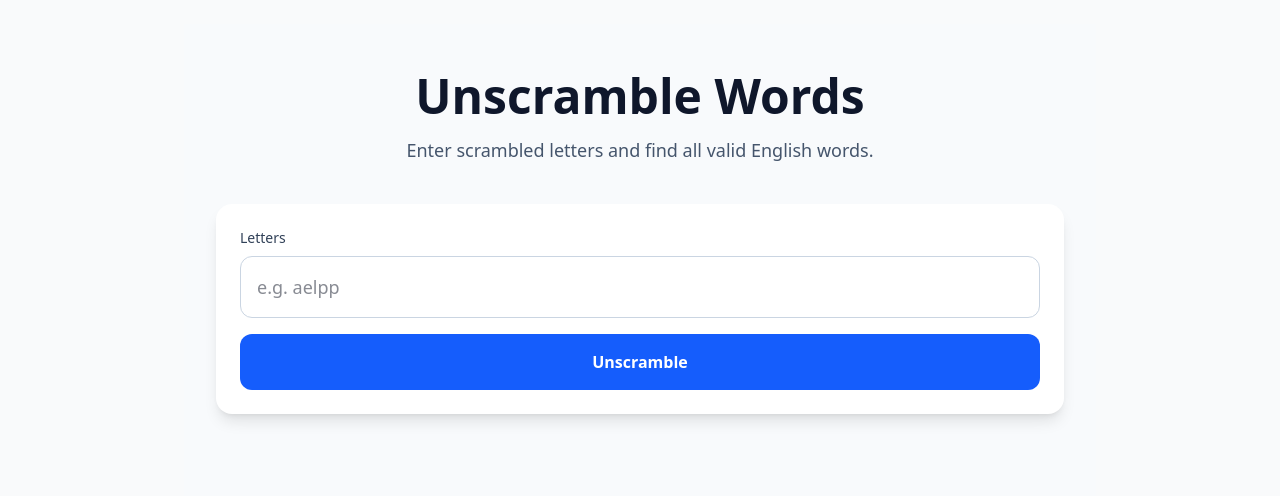
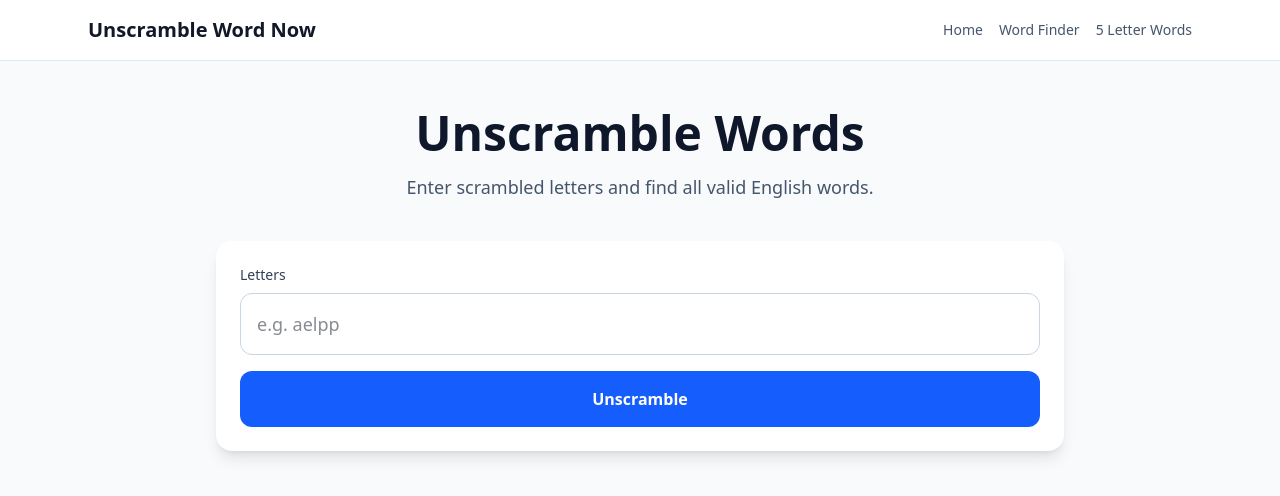
Before and after one commit to vmanglore/unscramble-word-app, a Next.js app: page / in a window 1280 px wide. Shown: the top 496 px of the page. Built offline with nearby package versions, Linux system fonts and the light colour scheme.

Commit message:
Add shared navigation header to layout

```diff
--- a/app/layout.tsx
+++ b/app/layout.tsx
@@ -1,4 +1,5 @@
 import type { Metadata } from "next";
+import SiteHeader from "@/components/SiteHeader";
 import "./globals.css";
 
 export const metadata: Metadata = {
@@ -19,7 +20,8 @@ export default function RootLayout({
   return (
     <html lang="en">
       <body>
-        <div className="container">{children}</div>
+        <SiteHeader />
+        {children}
       </body>
     </html>
   );
```
